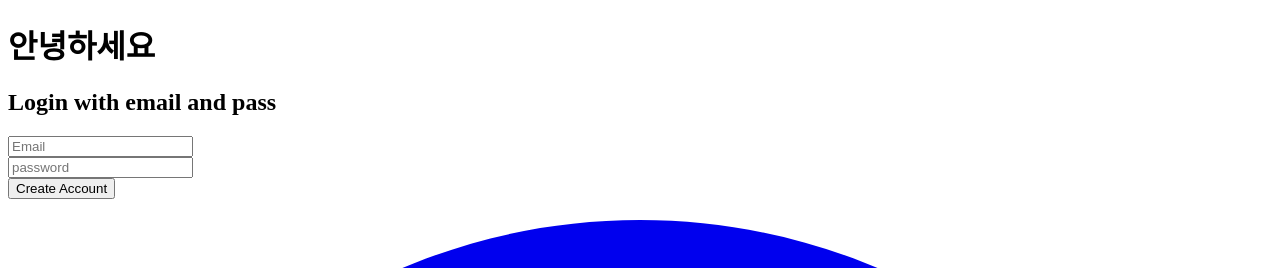
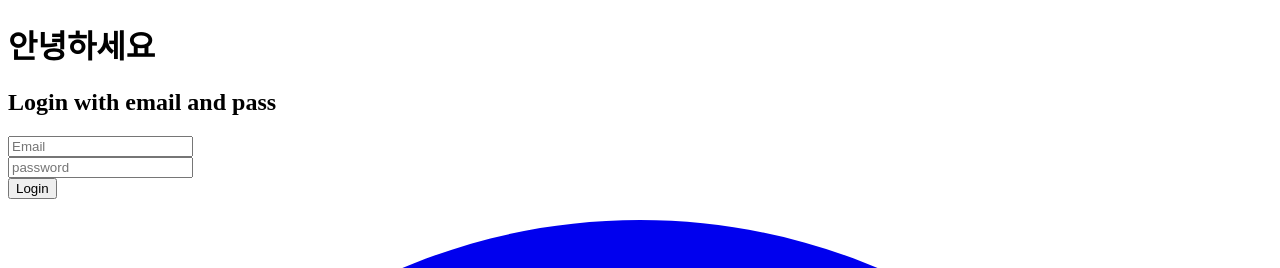
Before and after one commit to siri906/carrot-market, a Next.js app: page /login in a window 1280 px wide. Shown: the top 268 px of the page. Built offline with nearby package versions, Linux system fonts and the light colour scheme.

Commit message:
#5.0 Route Handlers (한물간 방법)

```diff
--- a/app/login/page.tsx
+++ b/app/login/page.tsx
@@ -1,8 +1,20 @@
+"use client";
+
 import FormButton from "@/components/form-btn";
 import FormInput from "@/components/form-input";
 import SocialLogin from "@/components/social-login";
 
 export default function Login() {
+  const onClick = async () => {
+    const res = await fetch("www/users", {
+      method: "POST",
+      body: JSON.stringify({
+        username: "test",
+        password: "1234",
+      }),
+    });
+    console.log(await res.json());
+  };
   return (
     <div className="flex flex-col gap-10 py-8 px-6">
       <div className="flex flex-col gap-2 *:font-medium">
@@ -13,8 +25,10 @@ export default function Login() {
         <form className="flex flex-col gap-3">
           <FormInput type="email" placeholder="Email" required errors={[]} />
           <FormInput type="password" placeholder="password" required errors={[]} />
-          <FormButton loading={false} text="Create Account" />
         </form>
+        <span onClick={onClick}>
+          <FormButton loading={false} text="Login" />
+        </span>
       </div>
       <SocialLogin />
     </div>
--- /dev/null
+++ b/app/www/users/route.ts
@@ -0,0 +1,19 @@
+// www 이란 폴더 명은 임의로 정한 폴더명이다.
+//route 는 ui 를 랜더링 하지 않는다
+//파일명 route는 중요하다
+
+import { NextRequest } from "next/server";
+
+export async function GET(request: NextRequest) {
+  console.log(request, "request");
+  return Response.json({
+    ok: true,
+  });
+}
+
+export async function POST(request: NextRequest) {
+  // request.cookies.get("")  쿠키 가져올 경우
+  const data = await request.json();
+  console.log("log user in");
+  return Response.json(data);
+}
```
